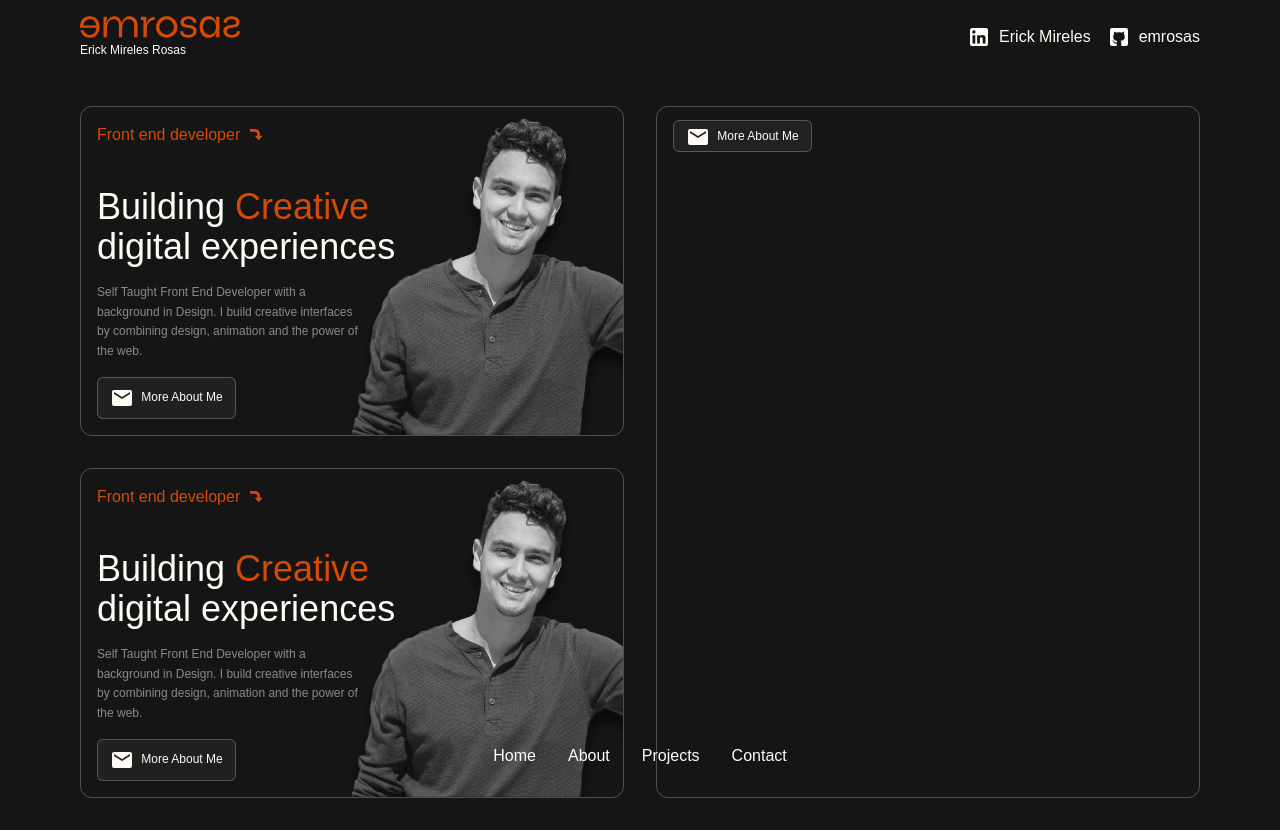
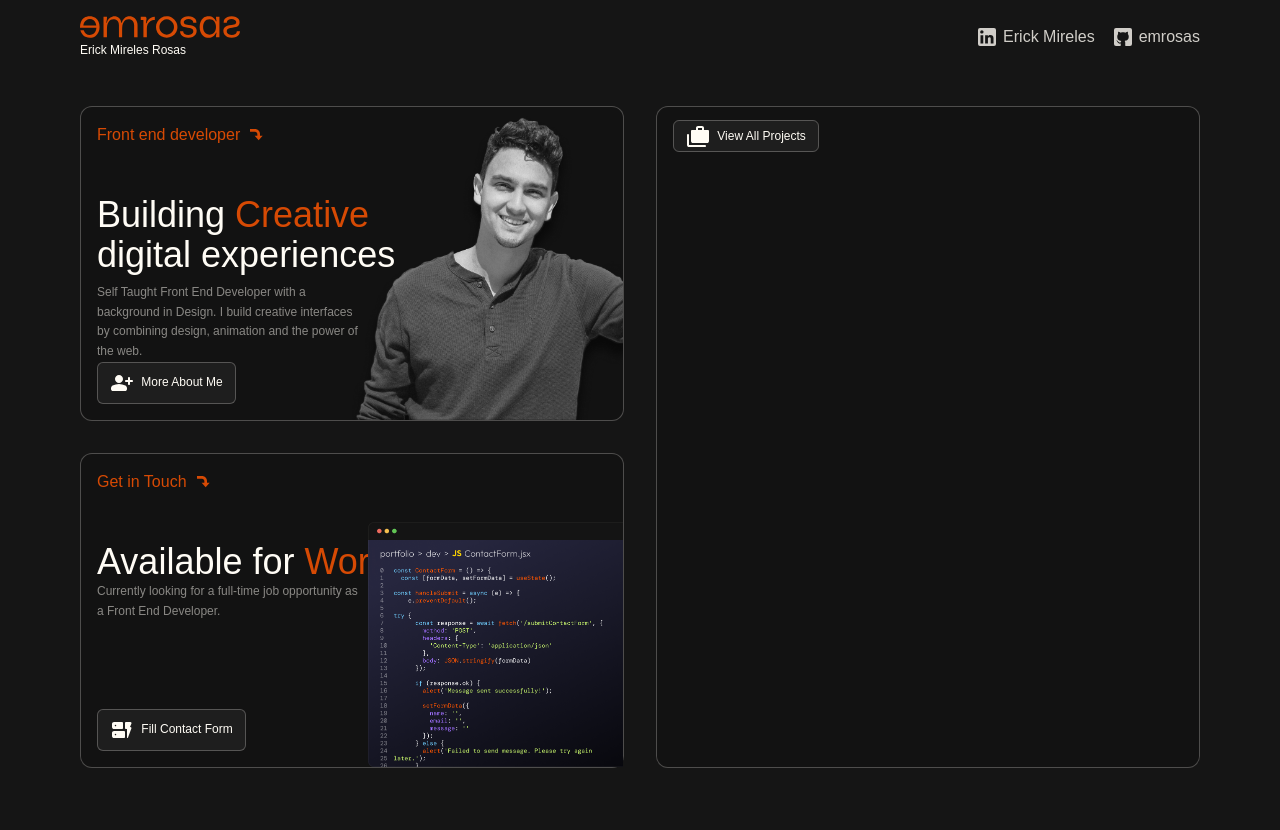
Before and after one commit to emrosas/emrosas, an Astro site: page / in a window 1280 px wide. After the commit the page ends 800 px from the top, so only its background shows below. Built offline with nearby package versions, Linux system fonts and the light colour scheme; Astro itself is replaced by a stand-in of ours; a web font is replaced by a local one.

Commit message:
Add correct icons and hrefs to CardLinks and remove navigation from Home page

```diff
--- a/src/components/Card.astro
+++ b/src/components/Card.astro
@@ -2,6 +2,6 @@
 const { classes } = Astro.props;
 ---
 
-<div class={`border border-light-1 border-opacity-25 rounded-xl flex relative ${classes}`}>
+<div class={`border border-light-1 border-opacity-25 rounded-xl flex relative overflow-x-clip bg-dark-2 ${classes}`}>
     <slot />
 </div>
--- a/src/components/CardLink.astro
+++ b/src/components/CardLink.astro
@@ -4,7 +4,7 @@ import { Icon } from 'astro-icon/components';
 const { href, icon } = Astro.props;
 ---
 
-<a href={href} class="mt-auto border border-opacity-25 border-light-1 rounded-md bg-light-1 bg-opacity-5 px-3 py-2 text-xs">
+<a href={href} class="mt-auto border border-opacity-25 border-light-1 rounded-md bg-light-1 bg-opacity-5 px-3 py-2 text-xs hover:bg-opacity-15 transition">
   {icon && <Icon name={icon} class="inline-block mr-1"/>}
   <slot/>
 </a>
--- a/src/components/Header.astro
+++ b/src/components/Header.astro
@@ -10,7 +10,7 @@ import emrosas from '../assets/emrosas.svg'
     <h1 class="font-regular text-xs">Erick Mireles Rosas</h1>
   </a>
   <ul class="flex gap-4 items-center">
-    <li><a href="https://www.linkedin.com/in/emrosas/" target="_blank" class="flex items-center gap-2"><Icon name="linkedIn"/>Erick Mireles</a></li>
-    <li><a href="https://github.com/emrosas" target="_blank" class="flex items-center gap-2"><Icon name="github"/>emrosas</a></li>
+    <li><a href="https://www.linkedin.com/in/emrosas/" target="_blank" class="flex items-center gap-1 opacity-80 hover:opacity-100 transition"><Icon name="linkedIn"/>Erick Mireles</a></li>
+    <li><a href="https://github.com/emrosas" target="_blank" class="flex items-center gap-1 opacity-80 hover:opacity-100 transition"><Icon name="github"/>emrosas</a></li>
   </ul>
 </header>
--- a/src/pages/index.astro
+++ b/src/pages/index.astro
@@ -6,6 +6,7 @@ import CardLink from '../components/CardLink.astro'
 import { Icon } from 'astro-icon/components'
 import { Image } from 'astro:assets'
 import avatar from '../assets/avatar.png'
+import codeForm from '../assets/code-form.png'
 ---
 
 <Layout title="Home" description="This is the home page">
@@ -13,40 +14,37 @@ import avatar from '../assets/avatar.png'
     <div class="grid grid-cols-2 grid-rows-2 flex-grow gap-8">
       <Card>
         <div class="flex">
-          <div class="p-4 flex flex-col items-start gap-4">
-            <div class="text-brand-1 flex items-center gap-2 mb-6">
+          <div class="p-4 flex flex-col items-start">
+            <div class="text-brand-1 flex items-center gap-2 mb-12">
               <span>Front end developer</span> <Icon name="arrow-down" class="size-4" />
             </div>
-            <h2 class="text-4xl font-display max-w-[60%] font-medium">Building <span class="text-brand-1">Creative</span> digital experiences</h2>
+            <h2 class="text-4xl font-display max-w-[60%] font-medium mb-2">Building <span class="text-brand-1">Creative</span> digital experiences</h2>
             <p class="opacity-50 font-light text-xs leading-relaxed max-w-[40ch]">
               Self Taught Front End Developer with a background in Design. I build creative interfaces by combining design, animation and the power of the web.
             </p>
-            <CardLink href="/about" icon="mail" >More About Me</CardLink>
+            <CardLink href="/about" icon="user" >More About Me</CardLink>
           </div>
           <Image src={avatar} alt="Hero image" class="w-1/2 h-full absolute bottom-0 right-0 object-cover" />
         </div>
       </Card>
       <Card classes="row-span-2">
         <div class="p-4">
-          <CardLink href="/about" icon="mail" >More About Me</CardLink>
+          <CardLink href="/projects" icon="portfolio" >View All Projects</CardLink>
         </div>
       </Card>
       <Card>
         <div class="flex">
-          <div class="p-4 flex flex-col items-start gap-4">
-            <div class="text-brand-1 flex items-center gap-2 mb-6">
-              <span>Front end developer</span> <Icon name="arrow-down" class="size-4" />
+          <div class="p-4 flex flex-col items-start">
+            <div class="text-brand-1 flex items-center gap-2 mb-12">
+              <span>Get in Touch</span> <Icon name="arrow-down" class="size-4" />
             </div>
-            <h2 class="text-4xl font-display max-w-[60%] font-medium">Building <span class="text-brand-1">Creative</span> digital experiences</h2>
-            <p class="opacity-50 font-light text-xs leading-relaxed max-w-[40ch]">
-              Self Taught Front End Developer with a background in Design. I build creative interfaces by combining design, animation and the power of the web.
-            </p>
-            <CardLink href="/about" icon="mail" >More About Me</CardLink>
+            <h2 class="text-4xl font-display font-medium">Available for <span class="text-brand-1">Work</span></h2>
+            <p class="opacity-50 font-light text-xs leading-relaxed max-w-[40ch]">Currently looking for a full-time job opportunity as a Front End Developer.</p>
+            <CardLink href="/contact" icon="form" >Fill Contact Form</CardLink>
+            <Image src={codeForm} alt="Program Window showing a React Contact form" class="w-1/2 absolute bottom-0 -right-4 object-cover" />
           </div>
-          <Image src={avatar} alt="Hero image" class="w-1/2 h-full absolute bottom-0 right-0 object-cover" />
         </div>
       </Card>
     </div>
   </div>
-  <Navigation />
 </Layout>
--- a/tailwind.config.mjs
+++ b/tailwind.config.mjs
@@ -5,7 +5,7 @@ export default {
 		extend: {
 			colors: {
 				'dark-1': '#151515',
-				'dark-2': 'hsl(42, 6%, 31%)',
+				'dark-2': '#121212',
 				'brand-1': '#D64A04',
 				'brand-2': 'hsl(42, 100%, 90%)',
 				'light-1': 'hsl(42, 100%, 98%)',
```
Also changed, not shown: src/assets/code-form.png (added), src/icons/form.svg (added), src/icons/portfolio.svg (added), src/icons/user.svg (added).
